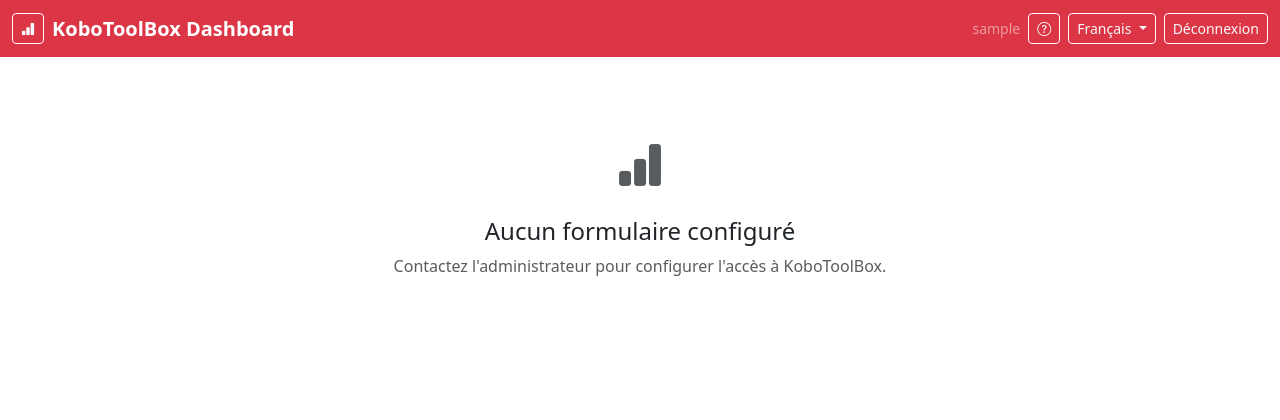
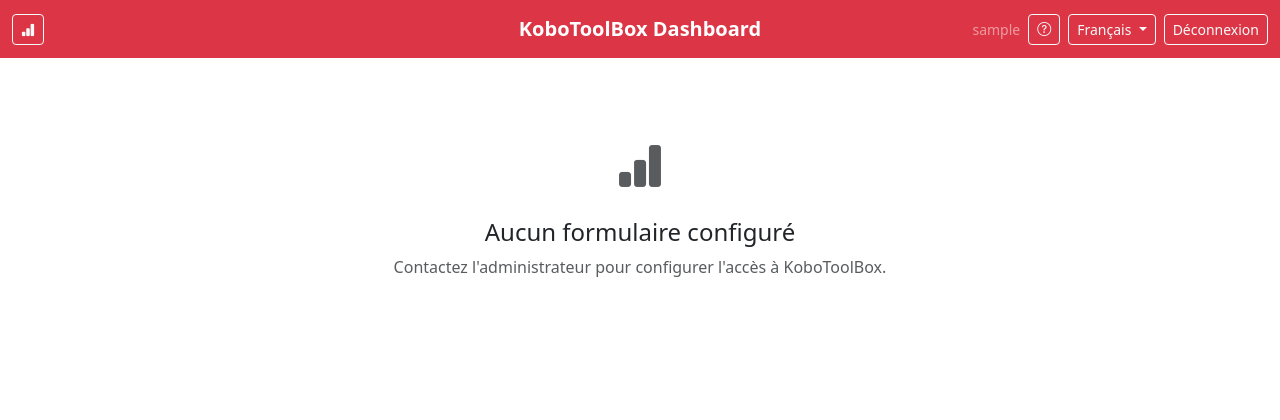
Before and after one commit to vmalep/KoboDashBoard, a Django app: page /dashboard/ in a window 1280 px wide. Shown: the top 420 px of the page. Run offline with Django 5.2, Linux system fonts and the light colour scheme; the visitor is signed in with stand-in values (Sample User, id 1); data comes from the database, SQL or seed files in the repository; data that the repository does not hold is empty.

Commit message:
Move org logo to navbar centre; keep chart icon left as home button
Co-Authored-By: Claude Sonnet 4.6 <noreply@anthropic.com>

```diff
--- a/dashboard/templates/dashboard/base.html
+++ b/dashboard/templates/dashboard/base.html
@@ -30,17 +30,24 @@
 </head>
 <body class="d-flex flex-column min-vh-100">
   <nav class="navbar navbar-expand-lg navbar-dark bg-danger sticky-top">
-    <div class="container-fluid">
-      <a class="navbar-brand d-flex align-items-center gap-2" href="/dashboard/">
+    <div class="container-fluid position-relative">
+      {# Left: home icon — always the chart button #}
+      <a class="navbar-brand" href="/dashboard/">
         <span class="btn btn-sm btn-outline-light py-1 px-2">
-          {% if site_config and site_config.logo %}
-            <img src="{{ site_config.logo.url }}" alt="" style="height:20px;width:auto">
-          {% else %}
-            <i class="bi bi-bar-chart-fill"></i>
-          {% endif %}
+          <i class="bi bi-bar-chart-fill"></i>
         </span>
-        <span class="fw-bold fs-5">{{ site_config.org_name|default:"KoboToolBox Dashboard" }}</span>
       </a>
+
+      {# Centre: org logo or app name — absolutely centred #}
+      <div class="position-absolute start-50 translate-middle-x d-flex align-items-center">
+        {% if site_config and site_config.logo %}
+          <img src="{{ site_config.logo.url }}" alt="{{ site_config.org_name }}"
+               style="max-height:36px;width:auto">
+        {% else %}
+          <span class="fw-bold fs-5 text-white">{{ site_config.org_name|default:"KoboToolBox Dashboard" }}</span>
+        {% endif %}
+      </div>
+
       <div class="ms-auto d-flex align-items-center gap-2">
         <span class="text-white-50 small">{{ request.user.username }}</span>
         {% if is_power_user %}
```
